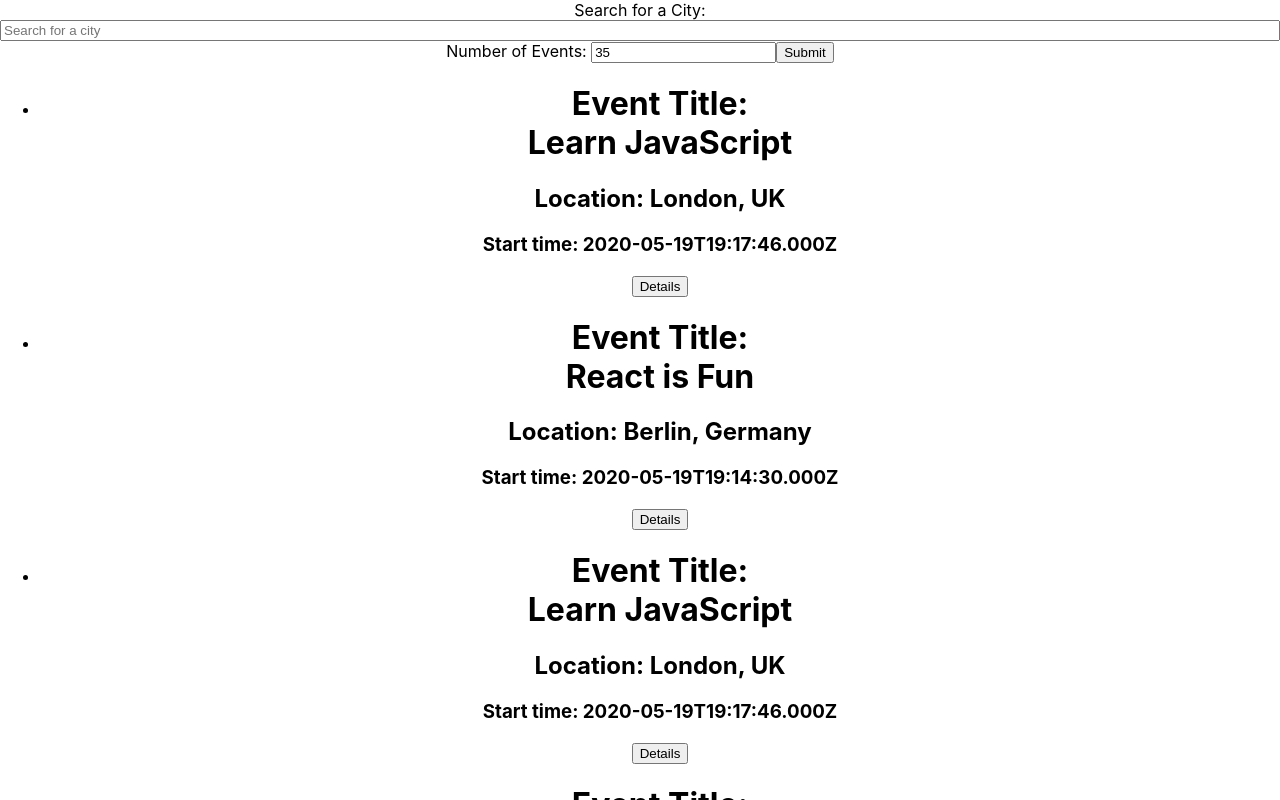
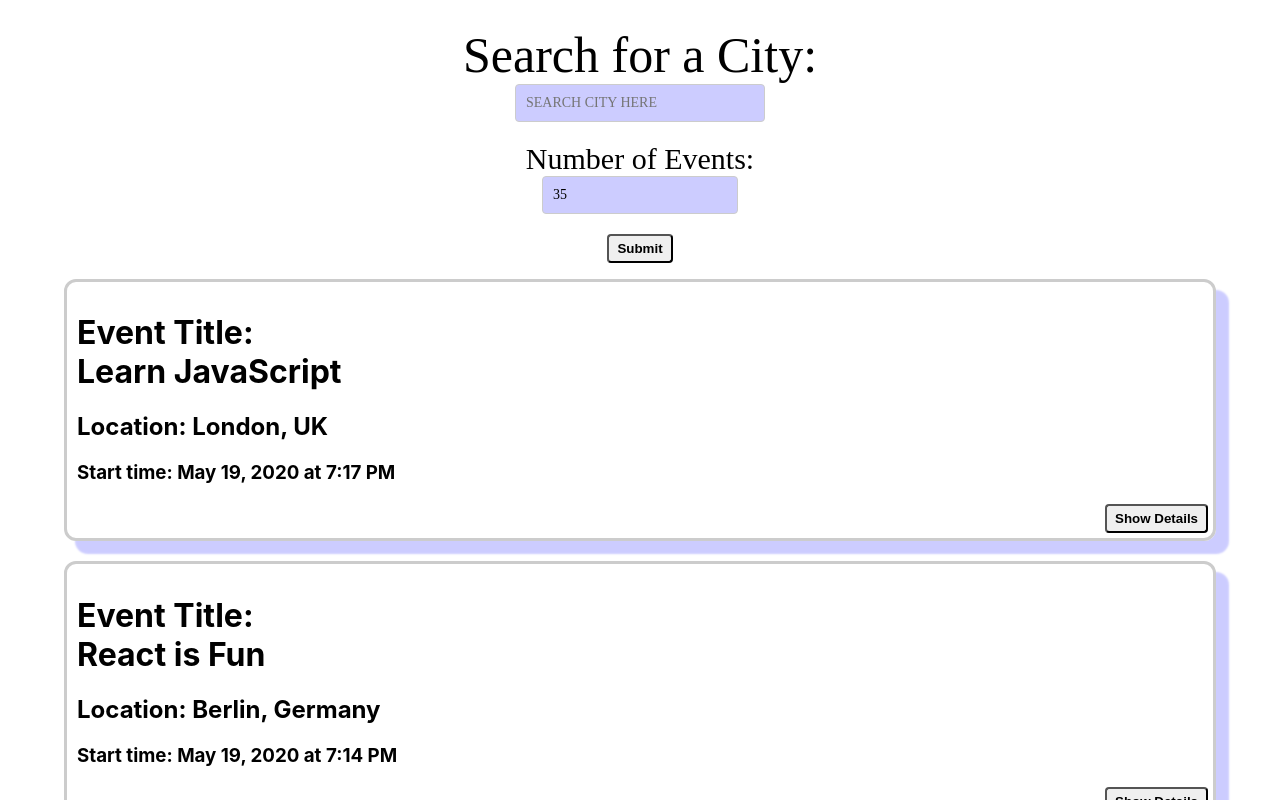
Before and after one commit to sophiabanda/letsmeet, a React (Create React App) app: page / in a window 1280 px wide. Shown: the top 800 px of the page. Built offline with nearby package versions, Linux system fonts and the light colour scheme.

Commit message:
styling added

```diff
--- a/src/App.css
+++ b/src/App.css
@@ -1,4 +1,117 @@
+@import url(https://fonts.googleapis.com/css?family=Roboto:500);
 .App {
+  text-align: center;
+  padding: 2% 5%;
+}
+@import url("https://fonts.googleapis.com/css2?family=Bayon&family=Rubik+Broken+Fax&display=swap");
+
+.App * {
+  box-sizing: border-box;
+}
+
+ul {
+  padding: 0;
+  list-style: none;
+}
+
+p {
+  margin: 5px 0;
+}
+
+input[type="text"],
+input[type="number"] {
+  padding: 8px 6px 8px 10px;
+  border-radius: 4px;
+  outline: none;
+  border: 1px solid #ccc;
+  font-size: 14px;
+  line-height: 20px;
+  align-self: center;
+  height: 38px;
+  margin-bottom: 20px;
+  background-color: rgba(0, 0, 255, 0.2);
+  font-family: "Rubik Broken Fax", Bayon;
+}
+
+.city {
+  width: 250px;
+}
+
+#city-search {
+  display: flex;
+  flex-direction: column;
+  margin: auto;
+  position: relative;
+  font-family: "Rubik Broken Fax", Bayon;
+  font-size: 50px;
+}
+#number-of-events {
+  display: flex;
+  flex-direction: column;
+  margin: auto;
+  position: relative;
+  font-family: "Rubik Broken Fax", Bayon;
+  font-size: 30px;
+}
+
+.suggestions {
+  width: 250px;
+  position: absolute;
+  top: 45px;
+  z-index: 2;
+  align-self: center;
+  margin: 0;
+  font-size: 14px;
+  box-shadow: 10px 10px 16px -12px rgba(0, 0, 0, 0.75);
+}
+
+.suggestions > li {
+  text-align: left;
+  padding: 8px 6px 8px 10px;
+  background-color: #eee;
+  cursor: default;
+}
+
+.suggestions > li:last-child {
+  border-bottom-left-radius: 4px;
+  border-bottom-right-radius: 4px;
+}
+
+.suggestions > li:hover {
+  background-color: #bcdcdb;
+}
+
+.event {
+  padding: 10px 10px 35px;
+  margin-bottom: 20px;
+  text-align: left;
+  border: 3px solid #ccc;
+  border-radius: 12px;
+  position: relative;
+  box-shadow: 12px 12px 2px 1px rgba(0, 0, 255, 0.2);
+}
+
+.details-btn {
+  position: absolute;
+  right: 5px;
+  bottom: 5px;
+  padding: 5px 8px;
+  border-radius: 4px;
+  outline: none;
+  cursor: pointer;
+  font-weight: bold;
+}
+
+.submit-btn {
+  right: 5px;
+  bottom: 5px;
+  padding: 5px 8px;
+  border-radius: 4px;
+  outline: none;
+  cursor: pointer;
+  font-weight: bold;
+}
+----------------------------------------- .App {
   text-align: center;
   list-style-type: none;
   text-decoration: none;
--- a/src/components/CitySearch.js
+++ b/src/components/CitySearch.js
@@ -42,7 +42,7 @@ const CitySearch = ({ allLocations, setCurrentCity }) => {
       <input
         type="text"
         className="city"
-        placeholder="Search for a city"
+        placeholder="SEARCH CITY HERE"
         value={query}
         onFocus={() => setShowSuggestions(true)}
         onChange={handleInputChanged}
--- a/src/components/Event.js
+++ b/src/components/Event.js
@@ -2,6 +2,15 @@ import { useState } from "react";
 
 const Event = ({ event }) => {
   const [showDetails, setShowDetails] = useState(false);
+
+  const formattedDate = new Intl.DateTimeFormat("en-US", {
+    year: "numeric",
+    month: "long",
+    day: "numeric",
+    hour: "numeric",
+    minute: "numeric",
+    timeZone: "UTC",
+  }).format(new Date(event?.created));
 
   return (
     <li className="event" key={event.id}>
@@ -10,13 +19,18 @@ const Event = ({ event }) => {
         {event?.summary}
       </h1>
       <h2>Location: {event?.location}</h2>
-      <h3>Start time: {event?.created}</h3>
-      <button onClick={() => setShowDetails(!showDetails)}>
-        {showDetails ? "Hide Details" : "Details"}
+      <h3>Start time: {formattedDate}</h3>
+      <button
+        className="details-btn"
+        onClick={() => setShowDetails(!showDetails)}
+      >
+        {showDetails ? "Hide Details" : "Show Details"}
       </button>
       {showDetails ? (
         <>
-          <p data-testid="event-details">{event?.description}</p>
+          <p className="details" data-testid="event-details">
+            {event?.description}
+          </p>
         </>
       ) : null}
     </li>
--- a/src/components/NumberOfEvents.js
+++ b/src/components/NumberOfEvents.js
@@ -27,15 +27,19 @@ export const NumberOfEvents = ({ currentNoE, setCurrentNoE }) => {
       <div id="number-of-events">
         <label>Number of Events: </label>
         <input
+          type="number"
           value={number}
-          type="number"
           onChange={(e) => setNumber(e.target.value)}
-          placeholder="Number of Events"
+          placeholder="NO. OF EVENTS"
         ></input>
-        <button data-testid="submit-button" onClick={handleSubmit}>
-          Submit
-        </button>
       </div>
+      <button
+        className="submit-btn"
+        data-testid="submit-button"
+        onClick={handleSubmit}
+      >
+        Submit
+      </button>
     </>
   );
 };
```
